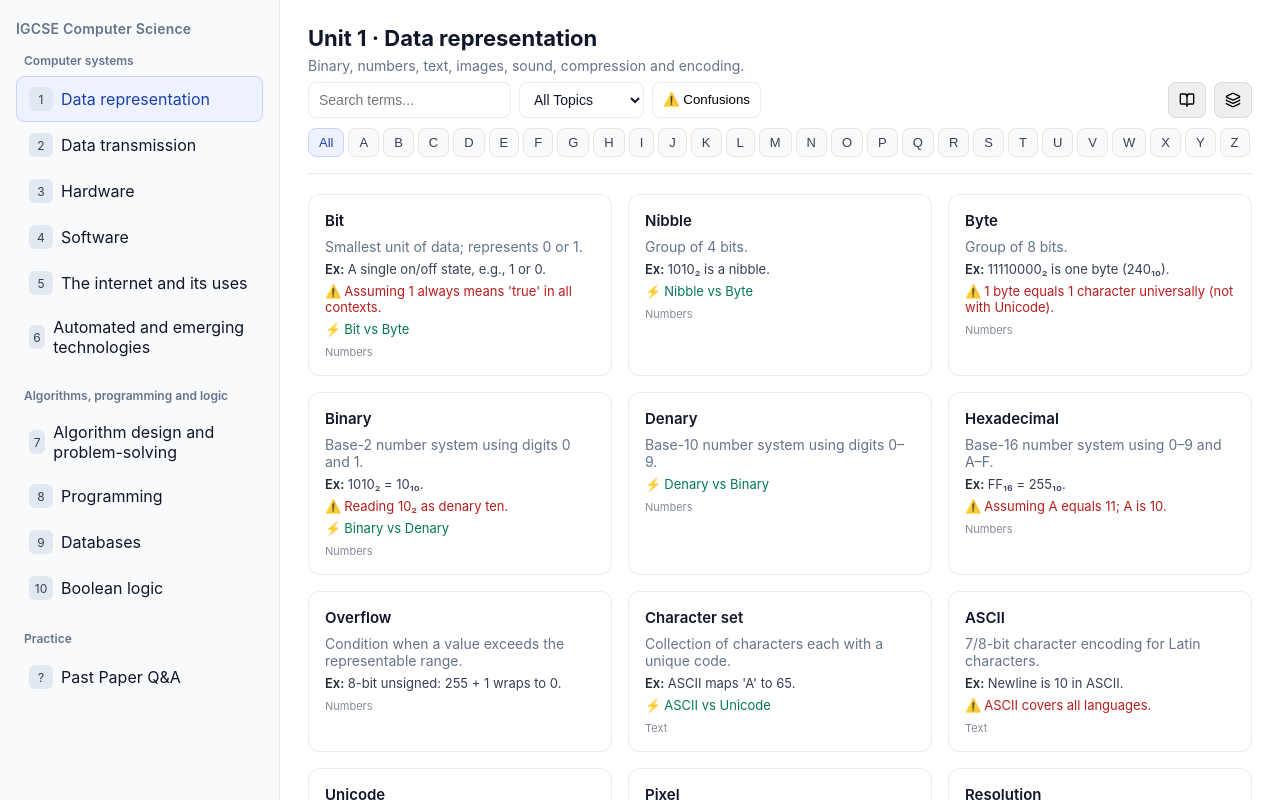
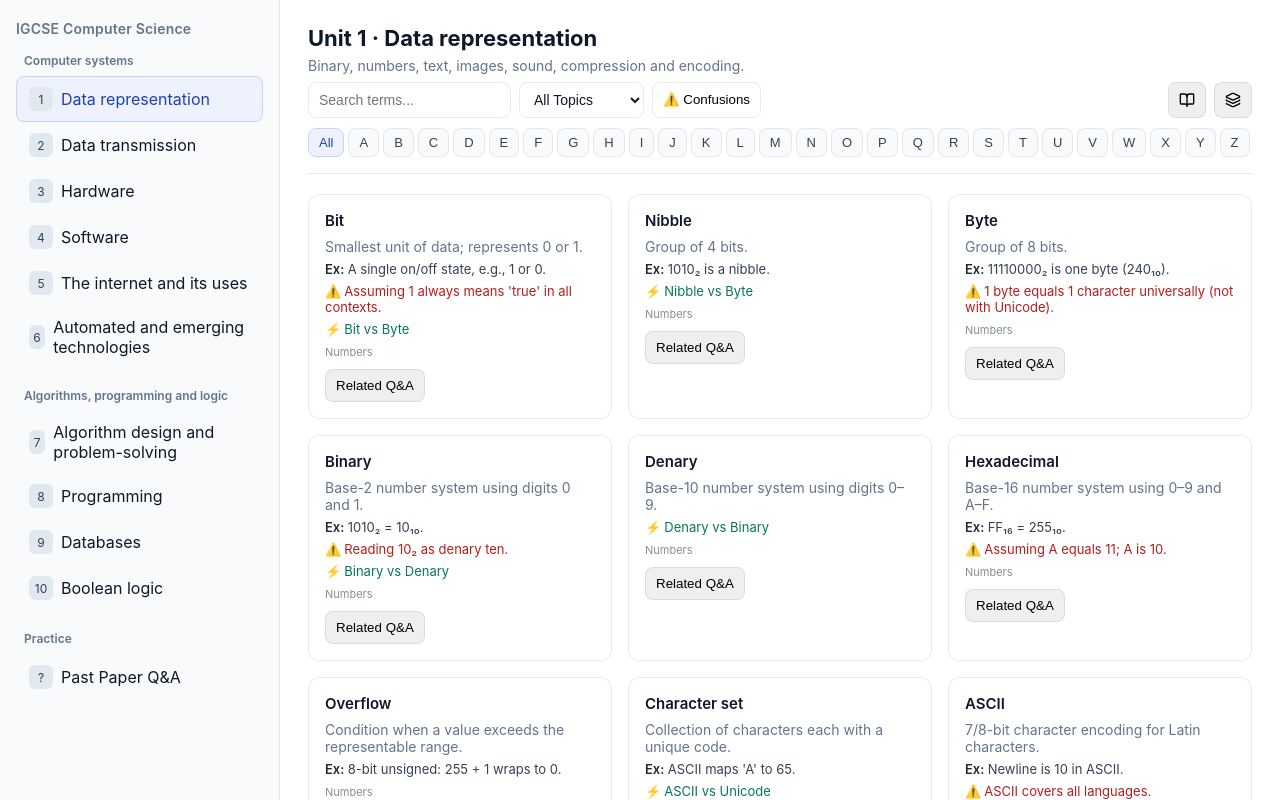
Before and after one commit to blueblueIsa/ISA_IG_CS, a React (Vite) app in the folder igcs-keyterms/: page /unit/cs-1 in a window 1280 px wide. Shown: the top 800 px of the page. Built offline with nearby package versions, Linux system fonts and the light colour scheme.

Commit message:
add more topic Q&A questions

```diff
--- a/igcs-keyterms/src/components/shared/TermCard.tsx
+++ b/igcs-keyterms/src/components/shared/TermCard.tsx
@@ -3,9 +3,10 @@ import type { Term } from '../../types';
 
 interface TermCardProps {
   term: Term;
+  onViewQA?: (keyword: string) => void;
 }
 
-export const TermCard: React.FC<TermCardProps> = ({ term }) => {
+export const TermCard: React.FC<TermCardProps> = ({ term, onViewQA }) => {
   return (
     <div className="term-card">
       <h3 className="term-title">{term.term}</h3>
@@ -35,6 +36,13 @@ export const TermCard: React.FC<TermCardProps> = ({ term }) => {
       <div className="detail" style={{ fontSize: '11px', marginTop: '8px', opacity: 0.6 }}>
         {term.topic}
       </div>
+      {onViewQA && (
+        <div style={{ marginTop: 10 }}>
+          <button className="confusions-toggle" onClick={() => onViewQA(term.term)}>
+            Related Q&A
+          </button>
+        </div>
+      )}
     </div>
   );
 };
--- a/igcs-keyterms/src/data/qa.ts
+++ b/igcs-keyterms/src/data/qa.ts
@@ -9,7 +9,32 @@ export const qaData: QAData = {
         paper: "2023 May/June Paper 11",
         topic: "Numbers",
         source: "PastPapers.Co",
-        link: "https://pastpapers.co/cie/?dir=IGCSE%2FComputer-Science-0478"
+        link: "https://pastpapers.co/cie/?dir=IGCSE%2FComputer-Science-0478",
+        tags: ["explain"],
+        marks: 3,
+        keywords: ["overflow", "8-bit", "binary addition"]
+      },
+      {
+        question: "Convert 11010110₂ to denary and hexadecimal.",
+        answer: "Denary: 214. Hexadecimal: D6₁₆.",
+        paper: "2024 Oct/Nov Paper 12",
+        topic: "Numbers",
+        source: "PastPapers.Co",
+        link: "https://pastpapers.co/cie/?dir=IGCSE%2FComputer-Science-0478",
+        tags: ["calculate"],
+        marks: 3,
+        keywords: ["convert", "binary", "hexadecimal", "denary"]
+      },
+      {
+        question: "State two reasons why hexadecimal is used by computer scientists.",
+        answer: "It is more compact than binary and easier for humans to read; it maps neatly to 4-bit nibbles.",
+        paper: "2025 Feb/Mar Paper 13",
+        topic: "Numbers",
+        source: "PastPapers.Co",
+        link: "https://pastpapers.co/cie/?dir=IGCSE%2FComputer-Science-0478",
+        tags: ["describe"],
+        marks: 2,
+        keywords: ["hexadecimal", "nibble", "readability"]
       }
     ],
     "Text": [
@@ -19,7 +44,21 @@ export const qaData: QAData = {
         paper: "2024 Oct/Nov Paper 12",
         topic: "Text",
         source: "PastPapers.Co",
-        link: "https://pastpapers.co/cie/?dir=IGCSE%2FComputer-Science-0478"
+        link: "https://pastpapers.co/cie/?dir=IGCSE%2FComputer-Science-0478",
+        tags: ["compare", "explain"],
+        marks: 3,
+        keywords: ["ASCII", "Unicode", "code points", "character set"]
+      },
+      {
+        question: "Explain why extended ASCII is insufficient for representing some languages.",
+        answer: "Extended ASCII provides 256 codes which still cannot cover the full range of characters for many languages, whereas Unicode supports thousands of code points.",
+        paper: "2023 Oct/Nov Paper 22",
+        topic: "Text",
+        source: "PastPapers.Co",
+        link: "https://pastpapers.co/cie/?dir=IGCSE%2FComputer-Science-0478",
+        tags: ["explain"],
+        marks: 2,
+        keywords: ["extended ASCII", "Unicode", "languages"]
       }
     ],
     "Images": [
@@ -29,7 +68,21 @@ export const qaData: QAData = {
         paper: "2025 Feb/Mar Paper 13",
         topic: "Images",
         source: "PastPapers.Co",
-        link: "https://pastpapers.co/cie/?dir=IGCSE%2FComputer-Science-0478"
+        link: "https://pastpapers.co/cie/?dir=IGCSE%2FComputer-Science-0478",
+        tags: ["define", "explain"],
+        marks: 3,
+        keywords: ["colour depth", "bits per pixel", "file size"]
+      },
+      {
+        question: "Calculate the file size of a 400×300 image with 16-bit colour depth, uncompressed.",
+        answer: "Pixels: 400×300 = 120,000. Bits: 120,000×16 = 1,920,000 bits. Bytes: 240,000 bytes ≈ 234.4 KB.",
+        paper: "2024 May/June Paper 21",
+        topic: "Images",
+        source: "PastPapers.Co",
+        link: "https://pastpapers.co/cie/?dir=IGCSE%2FComputer-Science-0478",
+        tags: ["calculate"],
+        marks: 4,
+        keywords: ["file size", "image", "colour depth", "resolution"]
       }
     ],
     "Sound": [
@@ -39,7 +92,21 @@ export const qaData: QAData = {
         paper: "2023 Oct/Nov Paper 22",
         topic: "Sound",
         source: "PastPapers.Co",
-        link: "https://pastpapers.co/cie/?dir=IGCSE%2FComputer-Science-0478"
+        link: "https://pastpapers.co/cie/?dir=IGCSE%2FComputer-Science-0478",
+        tags: ["describe"],
+        marks: 3,
+        keywords: ["sample rate", "resolution", "file size"]
+      },
+      {
+        question: "Calculate the file size of a 30-second mono audio clip, 44.1 kHz sample rate, 16-bit resolution, uncompressed.",
+        answer: "Samples: 44,100×30 = 1,323,000. Bits: 1,323,000×16 = 21,168,000 bits. Bytes: 2,646,000 bytes ≈ 2.52 MB.",
+        paper: "2025 Oct/Nov Paper 12",
+        topic: "Sound",
+        source: "PastPapers.Co",
+        link: "https://pastpapers.co/cie/?dir=IGCSE%2FComputer-Science-0478",
+        tags: ["calculate"],
+        marks: 4,
+        keywords: ["audio", "file size", "sample rate", "resolution"]
       }
     ],
     "Compression": [
@@ -49,7 +116,10 @@ export const qaData: QAData = {
         paper: "2024 May/June Paper 21",
         topic: "Compression",
         source: "PastPapers.Co",
-        link: "https://pastpapers.co/cie/?dir=IGCSE%2FComputer-Science-0478"
+        link: "https://pastpapers.co/cie/?dir=IGCSE%2FComputer-Science-0478",
+        tags: ["compare"],
+        marks: 4,
+        keywords: ["lossless", "lossy", "use case"]
       },
       {
         question: "Explain RLE and when it is effective.",
@@ -57,7 +127,21 @@ export const qaData: QAData = {
         paper: "2025 Oct/Nov Paper 12",
         topic: "Compression",
         source: "PastPapers.Co",
-        link: "https://pastpapers.co/cie/?dir=IGCSE%2FComputer-Science-0478"
+        link: "https://pastpapers.co/cie/?dir=IGCSE%2FComputer-Science-0478",
+        tags: ["explain"],
+        marks: 3,
+        keywords: ["RLE", "runs", "graphics"]
+      },
+      {
+        question: "Describe what a dictionary-based compression method does in general terms.",
+        answer: "It builds a dictionary of repeated patterns and replaces occurrences with shorter codes referencing the dictionary entries.",
+        paper: "2023 May/June Paper 13",
+        topic: "Compression",
+        source: "PastPapers.Co",
+        link: "https://pastpapers.co/cie/?dir=IGCSE%2FComputer-Science-0478",
+        tags: ["describe"],
+        marks: 3,
+        keywords: ["dictionary", "compression", "patterns"]
       }
     ]
   },
@@ -69,7 +153,10 @@ export const qaData: QAData = {
         paper: "2023 May/June Paper 13",
         topic: "Modes",
         source: "PastPapers.Co",
-        link: "https://pastpapers.co/cie/?dir=IGCSE%2FComputer-Science-0478"
+        link: "https://pastpapers.co/cie/?dir=IGCSE%2FComputer-Science-0478",
+        tags: ["compare"],
+        marks: 4,
+        keywords: ["synchronous", "asynchronous", "start/stop bits", "clock"]
       }
     ],
     "Errors": [
@@ -79,7 +166,21 @@ export const qaData: QAData = {
         paper: "2024 Oct/Nov Paper 23",
         topic: "Errors",
         source: "PastPapers.Co",
-        link: "https://pastpapers.co/cie/?dir=IGCSE%2FComputer-Science-0478"
+        link: "https://pastpapers.co/cie/?dir=IGCSE%2FComputer-Science-0478",
+        tags: ["describe", "explain"],
+        marks: 3,
+        keywords: ["parity", "error detection", "limitation"]
+      },
+      {
+        question: "Explain what a checksum is and how it is used.",
+        answer: "A checksum is a value computed from the data; the sender transmits it with the packet and the receiver recomputes and compares to detect errors.",
+        paper: "2025 May/June Paper 12",
+        topic: "Errors",
+        source: "PastPapers.Co",
+        link: "https://pastpapers.co/cie/?dir=IGCSE%2FComputer-Science-0478",
+        tags: ["explain"],
+        marks: 3,
+        keywords: ["checksum", "error detection"]
       }
     ],
     "Protocols": [
@@ -89,7 +190,21 @@ export const qaData: QAData = {
         paper: "2025 May/June Paper 12",
         topic: "Protocols",
         source: "PastPapers.Co",
-        link: "https://pastpapers.co/cie/?dir=IGCSE%2FComputer-Science-0478"
+        link: "https://pastpapers.co/cie/?dir=IGCSE%2FComputer-Science-0478",
+        tags: ["explain"],
+        marks: 3,
+        keywords: ["handshaking", "protocols", "negotiation"]
+      },
+      {
+        question: "Compare packet switching and circuit switching.",
+        answer: "Packet switching splits data into packets routed independently; circuit switching establishes a dedicated path for the entire session. Packet switching is efficient for variable traffic, circuit switching offers consistent latency.",
+        paper: "2024 May/June Paper 21",
+        topic: "Protocols",
+        source: "PastPapers.Co",
+        link: "https://pastpapers.co/cie/?dir=IGCSE%2FComputer-Science-0478",
+        tags: ["compare"],
+        marks: 4,
+        keywords: ["packet switching", "circuit switching"]
       }
     ]
   }
--- a/igcs-keyterms/src/modules/common/GenericUnitView.tsx
+++ b/igcs-keyterms/src/modules/common/GenericUnitView.tsx
@@ -3,12 +3,14 @@ import type { Unit, ViewMode } from '../../types';
 import { TermCard } from '../../components/shared/TermCard';
 import { Flashcard } from '../../components/shared/Flashcard';
 import { Shuffle, BookOpen, Layers } from 'lucide-react';
+import { useNavigate } from 'react-router-dom';
 
 interface GenericUnitViewProps {
   unit: Unit;
 }
 
 export const GenericUnitView: React.FC<GenericUnitViewProps> = ({ unit }) => {
+  const navigate = useNavigate();
   const [search, setSearch] = useState('');
   const [topic, setTopic] = useState('');
   const [letter, setLetter] = useState('');
@@ -101,7 +103,17 @@ export const GenericUnitView: React.FC<GenericUnitViewProps> = ({ unit }) => {
       {viewMode === 'list' ? (
         <div className="terms">
           {filteredTerms.map((term, i) => (
-            <TermCard key={i} term={term} />
+            <TermCard
+              key={i}
+              term={term}
+              onViewQA={(keyword) => {
+                const params = new URLSearchParams();
+                params.set('unit', unit.id);
+                params.set('topic', term.topic);
+                params.set('q', keyword);
+                navigate(`/qa?${params.toString()}`);
+              }}
+            />
           ))}
           {filteredTerms.length === 0 && (
             <div style={{ gridColumn: '1/-1', textAlign: 'center', padding: '40px', color: 'var(--muted)' }}>
--- a/igcs-keyterms/src/modules/qa/QAView.tsx
+++ b/igcs-keyterms/src/modules/qa/QAView.tsx
@@ -1,18 +1,33 @@
-import React, { useState } from 'react';
+import React, { useState, useEffect } from 'react';
 import { qaData } from '../../data/qa';
 import { units } from '../../data/units';
 import { QACard } from '../../components/shared/QACard';
+import { useSearchParams } from 'react-router-dom';
 
 export const QAView: React.FC = () => {
-  const [selectedUnitId, setSelectedUnitId] = useState<string>(units[0].id);
-  const [selectedTopic, setSelectedTopic] = useState<string>('');
+  const [searchParams, setSearchParams] = useSearchParams();
+  const [selectedUnitId, setSelectedUnitId] = useState<string>(searchParams.get('unit') || units[0].id);
+  const [selectedTopic, setSelectedTopic] = useState<string>(searchParams.get('topic') || '');
+  const [keyword, setKeyword] = useState<string>(searchParams.get('q') || '');
 
   const unitQA = qaData[selectedUnitId] || {};
   const topics = Object.keys(unitQA);
 
-  const filteredQuestions = selectedTopic
-    ? (unitQA[selectedTopic] || [])
-    : Object.values(unitQA).flat();
+  const filteredQuestions = (selectedTopic ? (unitQA[selectedTopic] || []) : Object.values(unitQA).flat()).filter(q => {
+    const k = keyword.trim().toLowerCase();
+    if (!k) return true;
+    const inText = q.question.toLowerCase().includes(k) || q.answer.toLowerCase().includes(k);
+    const inKeywords = Array.isArray(q.keywords) && q.keywords.some(w => w.toLowerCase().includes(k));
+    return inText || inKeywords;
+  });
+
+  useEffect(() => {
+    const params = new URLSearchParams();
+    params.set('unit', selectedUnitId);
+    if (selectedTopic) params.set('topic', selectedTopic);
+    if (keyword) params.set('q', keyword);
+    setSearchParams(params, { replace: true });
+  }, [selectedUnitId, selectedTopic, keyword, setSearchParams]);
 
   return (
     <div>
@@ -23,11 +38,18 @@ export const QAView: React.FC = () => {
         </div>
 
         <div className="filters">
+          <input
+            type="text"
+            placeholder="Keyword..."
+            value={keyword}
+            onChange={e => setKeyword(e.target.value)}
+          />
           <select
             value={selectedUnitId}
             onChange={e => {
               setSelectedUnitId(e.target.value);
               setSelectedTopic('');
+              setKeyword('');
             }}
           >
             {units.map(u => (
--- a/igcs-keyterms/src/types/index.ts
+++ b/igcs-keyterms/src/types/index.ts
@@ -23,6 +23,9 @@ export interface Question {
   topic: string;
   source: string;
   link: string;
+  tags?: string[];
+  marks?: number;
+  keywords?: string[];
 }
 
 export type QAData = Record<string, Record<string, Question[]>>;
```
Also changed, not shown: igcs-keyterms/src/components/shared/QACard.tsx (+8 -0 lines), igcs-keyterms/vercel.json (added), 1 other file (tests, documents, lock files or other folders).
